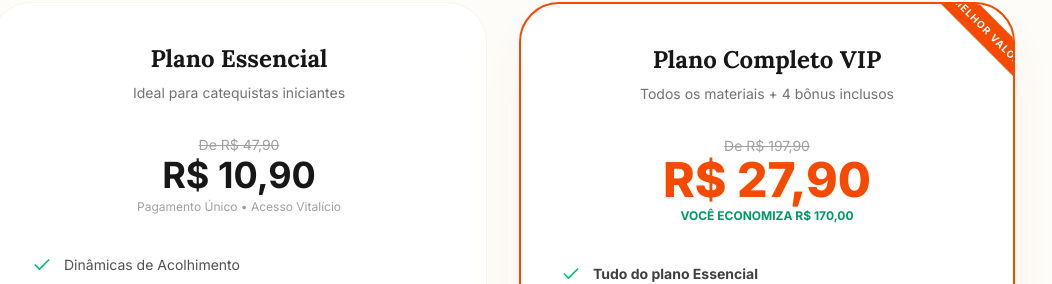
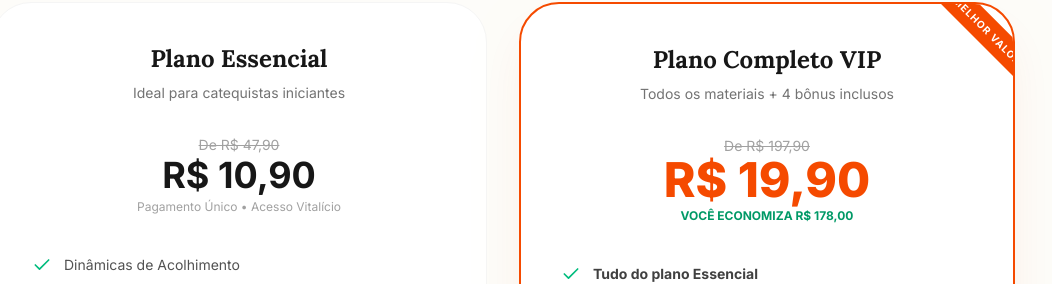
Before and after one commit to narutinfps-tech/catequese-2, a React (Vite) app: page / in a window 1280 px wide. Shown: the part 4631-4915 px from the top of the page, without its empty margins (137-1189 px from the left). Built offline with nearby package versions, Linux system fonts and the light colour scheme.

Commit message:
feat: Adjust VIP plan pricing and savings
Update the price of the "Plano Completo VIP" from R$ 27,90 to R$ 19,90 and adjust the corresponding savings text to reflect this change.

```diff
--- a/src/App.tsx
+++ b/src/App.tsx
@@ -465,8 +465,8 @@ export default function App() {
               <p className="text-neutral-500 text-sm mb-8">Todos os materiais + 4 bônus inclusos</p>
               <div className="text-center mb-10">
                 <span className="block text-neutral-400 line-through text-sm">De R$ 197,90</span>
-                <span className="text-5xl font-extrabold text-orange-600">R$ 27,90</span>
-                <span className="block text-xs text-emerald-600 font-bold mt-1">VOCÊ ECONOMIZA R$ 170,00</span>
+                <span className="text-5xl font-extrabold text-orange-600">R$ 19,90</span>
+                <span className="block text-xs text-emerald-600 font-bold mt-1">VOCÊ ECONOMIZA R$ 178,00</span>
               </div>
               <ul className="w-full space-y-4 mb-10 text-sm text-neutral-700">
                 <li className="flex gap-3"><Check className="text-emerald-500 w-5 h-5" /> <strong>Tudo do plano Essencial</strong></li>
@@ -478,7 +478,7 @@ export default function App() {
                 <li className="flex gap-3"><Check className="text-emerald-500 w-5 h-5" /> Acesso ao Grupo VIP Catequistas</li>
               </ul>
               <a
-                href="https://pay.wiapy.com/V_6N_bYd3"
+                href="https://pay.wiapy.com/Efr0XgL1o"
                 className="w-full py-5 px-6 bg-orange-600 text-white rounded-2xl font-bold text-base sm:text-lg hover:bg-orange-700 hover:shadow-xl hover:-translate-y-0.5 transition-all flex items-center justify-center gap-2 group"
               >
                 <span className="text-center leading-tight">GARANTIR ACESSO COMPLETO</span>
```
